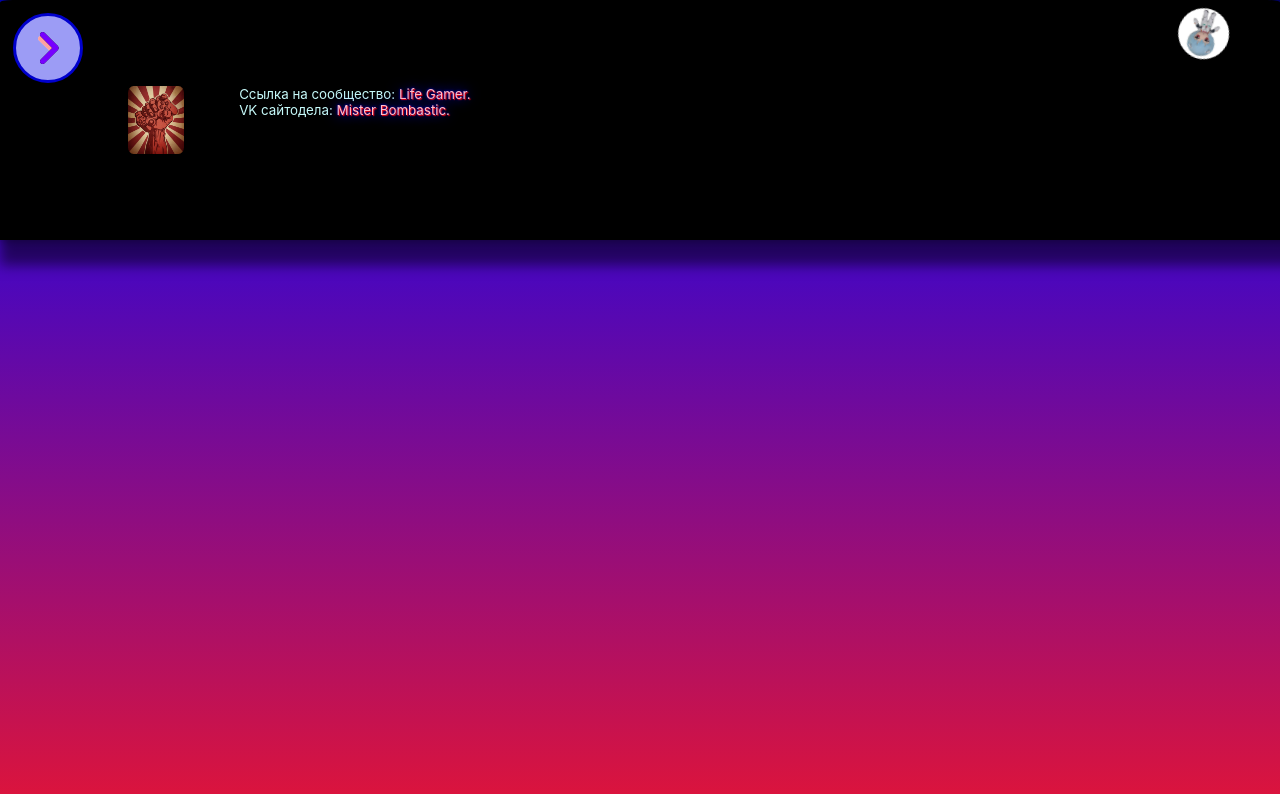
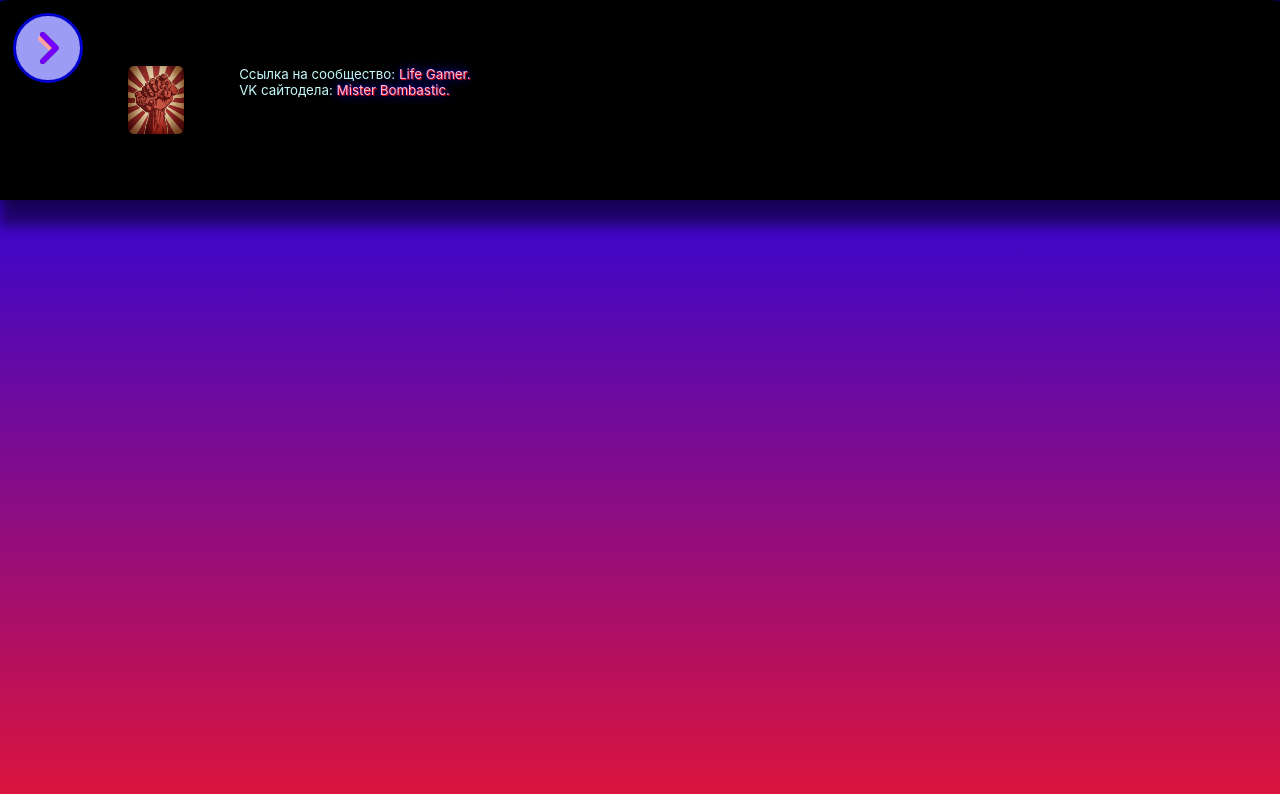
Before and after one commit to Diesfingers228/LifeGamer, a React (Create React App) app in the folder my-app/: page /info in a window 1280 px wide. Shown: the top 794 px of the page. Built offline with nearby package versions, Linux system fonts and the light colour scheme.

Commit message:
Life Gamer

```diff
--- a/my-app/src/AppMobileMaxpx.css
+++ b/my-app/src/AppMobileMaxpx.css
@@ -112,7 +112,6 @@
       padding-right: 5%;
       box-shadow: -1vw 1vw 1vw 1vw rgba(0, 0, 0, 0.5), 1vw 1vw 1vw 1vw rgba(0, 0, 0, 0.5);
       background-color: rgba(0, 0, 0, 0.4);
-      flex-grow: 1;
       }
 
     #frame input[type=radio] {
@@ -356,7 +355,10 @@
       display: flex;
       align-items: center;
       width: 100%;
-      height: 30vh
+      height: 25vh;
+      position: absolute;
+      top: -0 auto;
+      left: 0;
     }
 
     .footer-content {
```
